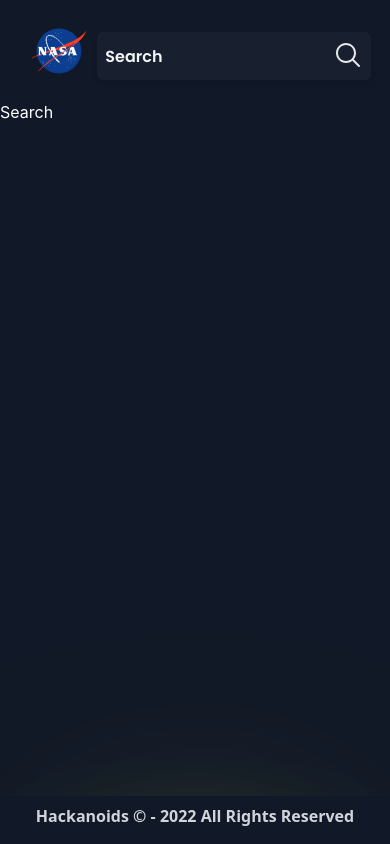
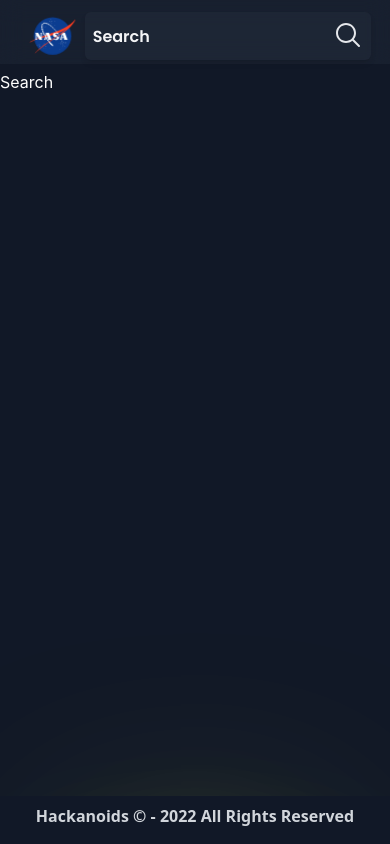
Before and after one commit to Hamdysaad20/nasaaisearcheng, a Next.js app: page /Search in a window 390 px wide. Built offline with nearby package versions, Linux system fonts and the light colour scheme.

Commit message:
speed the animation on hover

```diff
--- a/components/Loader.jsx
+++ b/components/Loader.jsx
@@ -5,11 +5,20 @@ import groovyWalkAnimation from "../public/Images/nasa.json";
 function Loader() {
   const lottieRef = useRef();
 
+  function hoverevent(){
+   lottieRef.current.setSpeed(7)
+  }
+  function hovereventends(){
+   lottieRef.current.setSpeed(1)
+
+  }
+
   return (
     <div>
                 <div className='lg:ml-12  w-[300px]  cursor-pointer scale-90 hover:opacity-95 '>
             <Lottie
-            setspeed={2}
+            onMouseOver={hoverevent}
+            onMouseLeave={hovereventends}
             lottieRef={lottieRef}
              animationData={groovyWalkAnimation}
              />
--- a/pages/Search.js
+++ b/pages/Search.js
@@ -12,7 +12,7 @@ function Search() {
    const lottieRef = useRef();
 
    function hoverevent(){
-    lottieRef.current.setSpeed(3)
+    lottieRef.current.setSpeed(7)
    }
    function hovereventends(){
     lottieRef.current.setSpeed(1)
@@ -30,23 +30,23 @@ function Search() {
 
 
         <main>
-          <div className="fixed w-full"><div className='h-full  md:flex max-w-4xl w-[90%] justify-center  flex mt-3  md:mx-0  mx-auto '>
-          <div className='lg:ml-12  w-[100px]  cursor-pointer scale-90 hover:opacity-95 '>
+          <div className="fixed w-full pb-2 bg-gray-700/20 h-16 md:h-24 backdrop-blur-md"><div className='h-full  md:flex max-w-4xl w-[90%] justify-center  flex mt-1  md:mx-0  mx-auto '>
+          <div className='lg:ml-12 w-[80px]  md:w-[100px]  cursor-pointer scale-90 hover:opacity-95 '>
       <Lottie
       onMouseOver={hoverevent}
       onMouseLeave={hovereventends}
-            setspeed={2}
+
             lottieRef={lottieRef}
              animationData={groovyWalkAnimation}
              />
       </div>
-       <div className="w-full mt-5"> <SearchEle inputDafultVal={val}  /></div>
+       <div className="w-full mt-2 md:mt-5"> <SearchEle inputDafultVal={val}  /></div>
         </div></div>
 
 
 
         </main>
-        <div className="pt-[100px]">
+        <div className="pt-[70px] md:pt-[100px]">
        {val}
        </div>
     </div>
```
